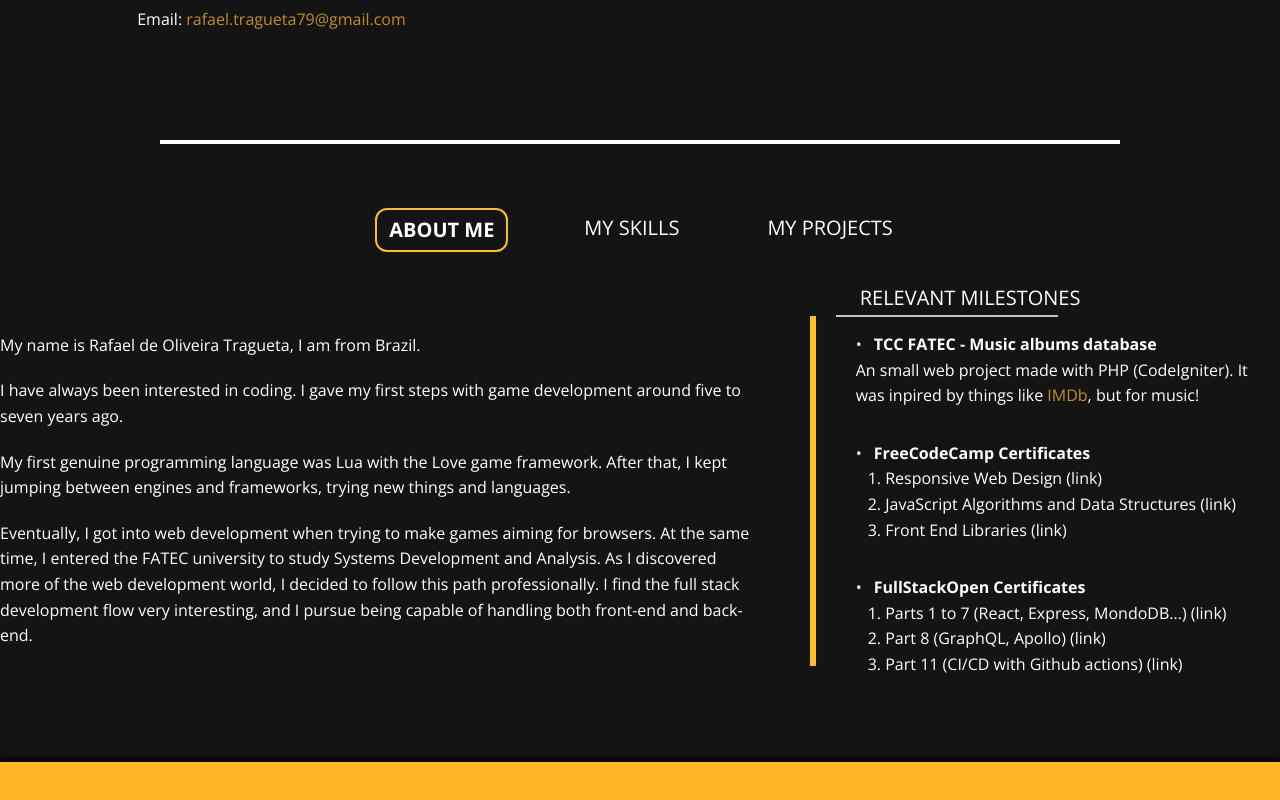
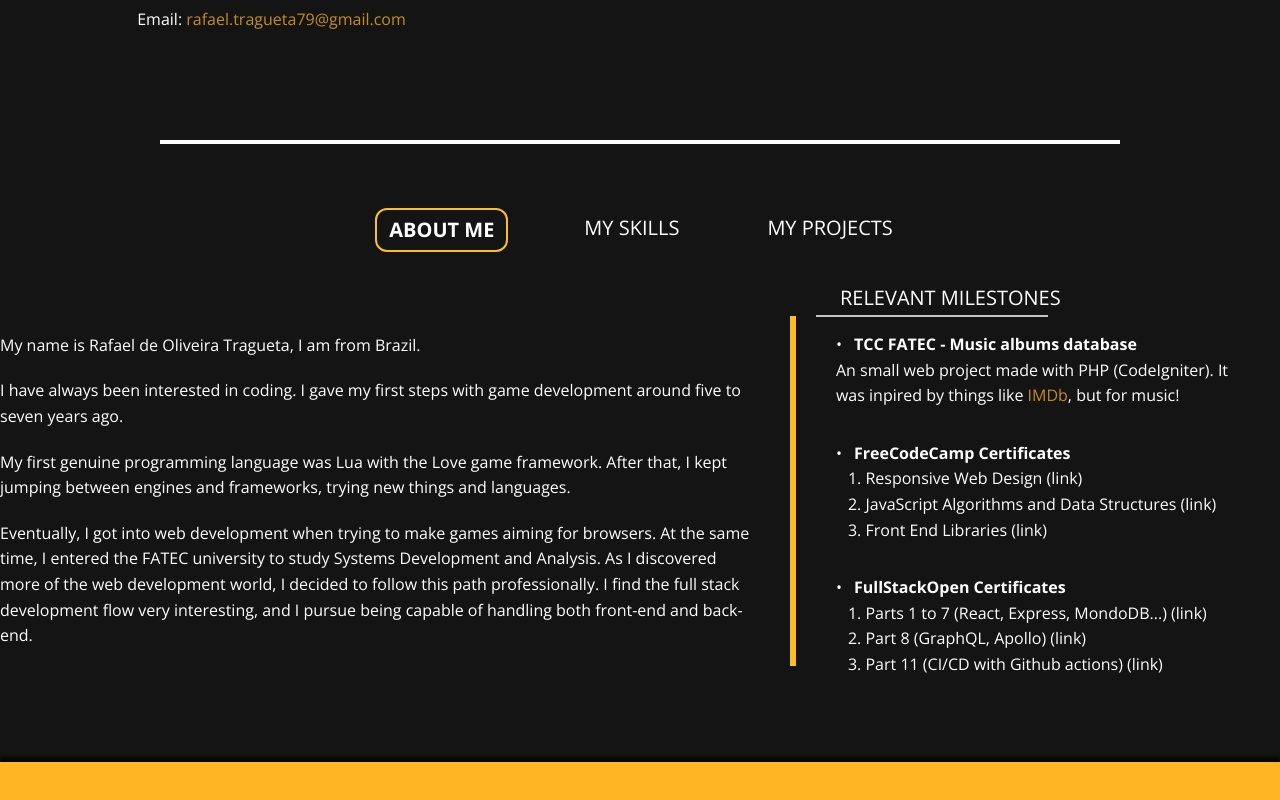
Before and after one commit to rafael-lua/rafael-lua.github.io, a Nuxt app: page / in a window 1280 px wide. Shown: the part 444-1244 px from the top of the page. Built offline with nearby package versions, Linux system fonts and the light colour scheme; some icons are missing.

Commit message:
update v-line spacing

```diff
--- a/components/content/ContentAbout.vue
+++ b/components/content/ContentAbout.vue
@@ -21,7 +21,7 @@
       </span>
     </div>
     <div class="flex">
-      <div class="v-line bg-yellow-400 mx-5"></div>
+      <div class="v-line bg-yellow-400 mr-5"></div>
       <div class="flex flex-col">
         <div class="h-div text-xl flex items-center">
           <Icon icon="mdi:at" width="24" height="24" class="mr-1" />
```
